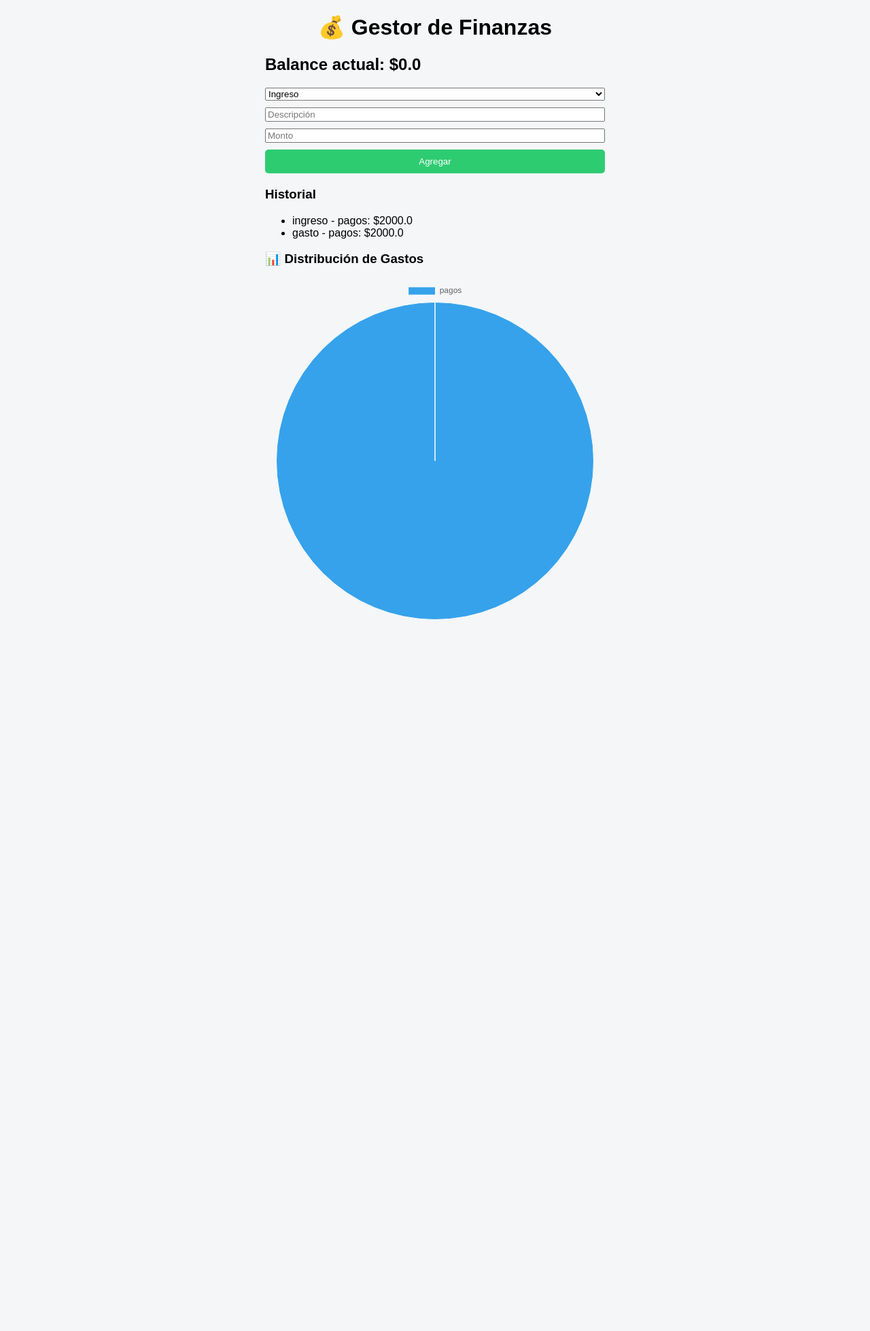
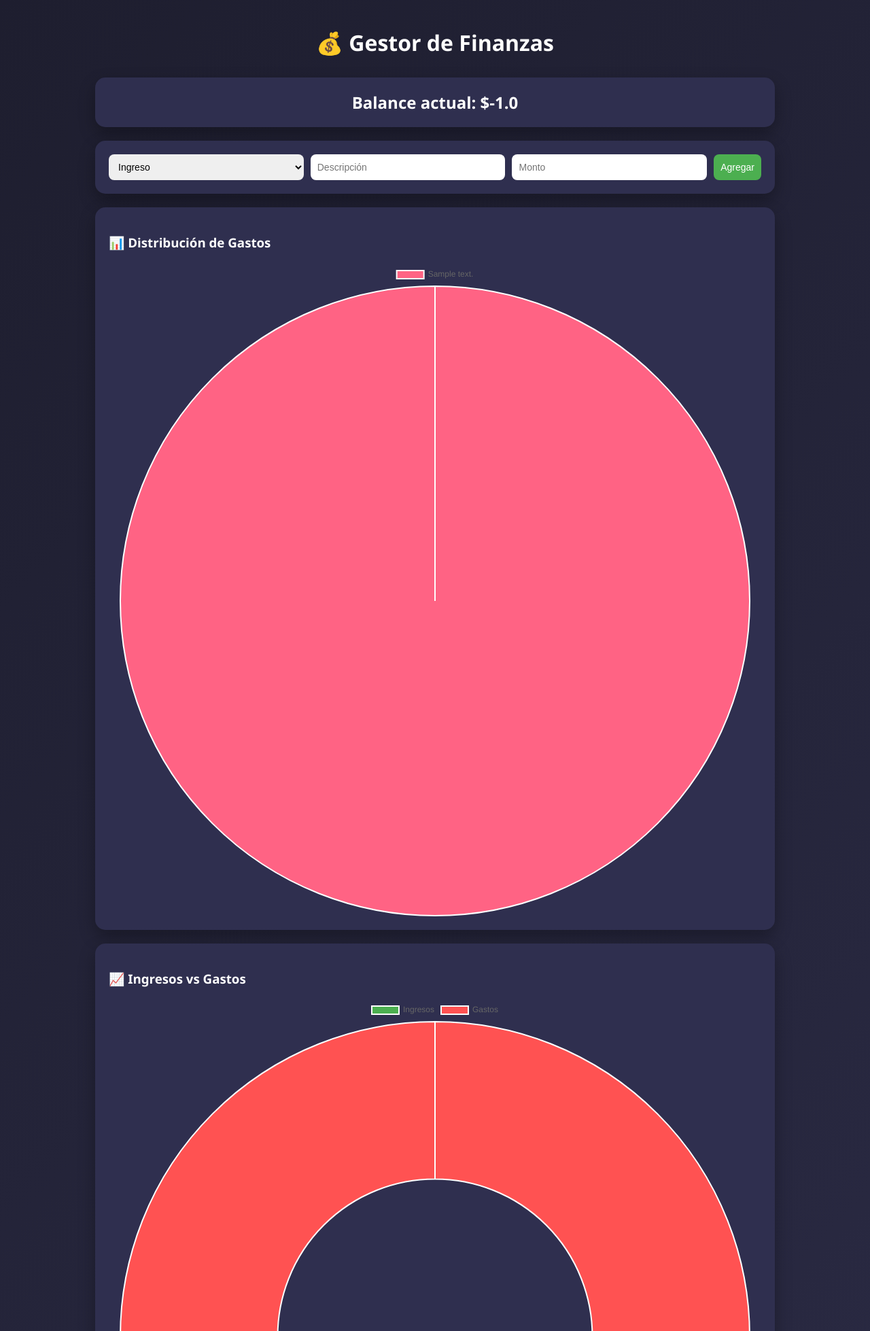
Before and after one commit to ZerotakuG/finanzas-app, a Flask app: page / in a window 1280 px wide. Shown: the top 1958 px of the page at 68% size. Before the commit the page ends 912 px from the top, so only its background shows below. Run offline with Flask 3, Linux system fonts and the light colour scheme; data comes from the database, SQL or seed files in the repository; tables that the repository leaves empty hold one stand-in row (values such as "Sample post").

Commit message:
mas profeshional

```diff
--- a/app.py
+++ b/app.py
@@ -1,10 +1,26 @@
 from flask import Flask, render_template, request, redirect
+from collections import defaultdict
 import sqlite3
 
+
 app = Flask(__name__)
+def crear_tabla():
+    conn = sqlite3.connect("finanzas.db")
+    cursor = conn.cursor()
+    cursor.execute("""
+        CREATE TABLE IF NOT EXISTS movimientos (
+            id INTEGER PRIMARY KEY AUTOINCREMENT,
+            tipo TEXT NOT NULL,
+            descripcion TEXT NOT NULL,
+            monto REAL NOT NULL
+        )
+    """)
+    conn.commit()
+    conn.close()
+crear_tabla()
 
 def init_db():
-    conn = sqlite3.connect("database.db")
+    conn = sqlite3.connect("finanzas.db")
     c = conn.cursor()
     c.execute('''CREATE TABLE IF NOT EXISTS movimientos (
                     id INTEGER PRIMARY KEY AUTOINCREMENT,
@@ -17,27 +33,41 @@ def init_db():
 
 @app.route("/")
 def index():
-    conn = sqlite3.connect("database.db")
-    c = conn.cursor()
-    c.execute("SELECT * FROM movimientos")
-    movimientos = c.fetchall()
+    conn = sqlite3.connect("finanzas.db")
+    cursor = conn.cursor()
 
-    # Calcular balance
-    balance = sum(m[3] if m[1] == "ingreso" else -m[3] for m in movimientos)
+    cursor.execute("SELECT * FROM movimientos")
+    movimientos = cursor.fetchall()
 
-    # Agrupar gastos por descripción
-    gastos = {}
+    ingresos = 0
+    gastos = 0
+    gastos_por_categoria = defaultdict(float)
+
     for m in movimientos:
-        if m[1] == "gasto":
-            gastos[m[2]] = gastos.get(m[2], 0) + m[3]
+        tipo = m[1]
+        descripcion = m[2]
+        monto = float(m[3])
+
+        if tipo == "ingreso":
+            ingresos += monto
+        else:
+            gastos += monto
+            gastos_por_categoria[descripcion] += monto
+
+    balance = ingresos - gastos
 
     conn.close()
 
-    return render_template("index.html",
-                           movimientos=movimientos,
-                           balance=balance,
-                           gastos_labels=list(gastos.keys()),
-                           gastos_data=list(gastos.values()))
+    return render_template(
+        "index.html",
+        movimientos=movimientos,
+        balance=balance,
+        ingresos=ingresos,
+        gastos=gastos,
+        categorias=list(gastos_por_categoria.keys()),
+        montos=list(gastos_por_categoria.values())
+    )
+
 
 @app.route("/agregar", methods=["POST"])
 def agregar():
@@ -45,7 +75,7 @@ def agregar():
     descripcion = request.form["descripcion"]
     monto = float(request.form["monto"])
 
-    conn = sqlite3.connect("database.db")
+    conn = sqlite3.connect("finanzas.db")
     c = conn.cursor()
     c.execute("INSERT INTO movimientos (tipo, descripcion, monto) VALUES (?, ?, ?)",
               (tipo, descripcion, monto))
--- a/static/style.css
+++ b/static/style.css
@@ -1,29 +1,81 @@
 body {
-    font-family: Arial, sans-serif;
-    max-width: 500px;
+    margin: 0;
+    font-family: 'Segoe UI', Tahoma, Geneva, Verdana, sans-serif;
+    background: linear-gradient(135deg, #1e1e2f, #2b2b45);
+    color: #fff;
+}
+
+.container {
+    max-width: 1000px;
     margin: auto;
-    background: #f4f6f8;
+    padding: 20px;
 }
 
 h1 {
+    text-align: center;
+    margin-bottom: 30px;
+}
+
+.card {
+    background: #2f2f4f;
+    padding: 20px;
+    border-radius: 15px;
+    margin-bottom: 20px;
+    box-shadow: 0 10px 25px rgba(0,0,0,0.3);
+}
+
+.balance {
+    font-size: 24px;
+    font-weight: bold;
     text-align: center;
 }
 
 form {
     display: flex;
-    flex-direction: column;
     gap: 10px;
-    margin-bottom: 20px;
+    flex-wrap: wrap;
+}
+
+input, select, button {
+    padding: 10px;
+    border-radius: 8px;
+    border: none;
+    font-size: 14px;
+}
+
+input, select {
+    flex: 1;
 }
 
 button {
-    background: #2ecc71;
+    background: #4CAF50;
     color: white;
-    border: none;
-    padding: 10px;
-    border-radius: 5px;
+    cursor: pointer;
+    transition: 0.2s;
 }
-canvas {
-    max-width: 100%;
-    margin-top: 20px;
+
+button:hover {
+    background: #45a049;
 }
+
+ul {
+    list-style: none;
+    padding: 0;
+}
+
+li {
+    display: flex;
+    justify-content: space-between;
+    padding: 8px 0;
+    border-bottom: 1px solid rgba(255,255,255,0.1);
+}
+
+.ingreso {
+    color: #4CAF50;
+    font-weight: bold;
+}
+
+.gasto {
+    color: #ff5252;
+    font-weight: bold;
+}
--- a/templates/index.html
+++ b/templates/index.html
@@ -5,9 +5,14 @@
     <link rel="stylesheet" href="/static/style.css">
 </head>
 <body>
+    <div class="container">
     <h1>💰 Gestor de Finanzas</h1>
-    <h2>Balance actual: ${{ balance }}</h2>
 
+    <div class="card">
+        <div class="balance">Balance actual: ${{ balance }}</div>
+    </div>
+
+    <div class="card">
         <form action="/agregar" method="POST">
             <select name="tipo">
                 <option value="ingreso">Ingreso</option>
@@ -17,35 +22,70 @@
             <input type="number" step="0.01" name="monto" placeholder="Monto" required>
             <button type="submit">Agregar</button>
         </form>
+    </div>
 
-    <h3>Historial</h3>
+    <div class="card">
+        <h3>📊 Distribución de Gastos</h3>
+        <canvas id="graficaGastos"></canvas>
+    </div>
+
+    <div class="card">
+        <h3>📈 Ingresos vs Gastos</h3>
+        <canvas id="graficaResumen"></canvas>
+    </div>
+
+    <div class="card">
+        <h3>📜 Historial</h3>
         <ul>
             {% for m in movimientos %}
             <li>
-                {{ m[1] }} - {{ m[2] }}: ${{ m[3] }}
+                <span>{{ m[2] }}</span>
+                <span class="{{ m[1] }}">{{ m[1] }}: ${{ m[3] }}</span>
             </li>
             {% endfor %}
         </ul>
-
-    <h3>📊 Distribución de Gastos</h3>
-<canvas id="graficaGastos"></canvas>
+    </div>
+</div>
 
 <script src="https://cdn.jsdelivr.net/npm/chart.js"></script>
+
 <script>
-    const ctx = document.getElementById('graficaGastos');
+    const categorias = {{ categorias | tojson }};
+    const montos = {{ montos | tojson }};
+    const ingresos = {{ ingresos }};
+    const gastos = {{ gastos }};
 
-    const grafica = new Chart(ctx, {
-        type: 'pie',
+    new Chart(document.getElementById("graficaGastos"), {
+        type: "pie",
         data: {
-            labels: {{ gastos_labels | tojson }},
+            labels: categorias,
             datasets: [{
-                label: 'Gastos',
-                data: {{ gastos_data | tojson }},
-                borderWidth: 1
+                data: montos,
+                backgroundColor: [
+                    "#ff6384",
+                    "#36a2eb",
+                    "#ffce56",
+                    "#4bc0c0",
+                    "#9966ff",
+                    "#ff9f40"
+                ]
+            }]
+        }
+    });
+
+    new Chart(document.getElementById("graficaResumen"), {
+        type: "doughnut",
+        data: {
+            labels: ["Ingresos", "Gastos"],
+            datasets: [{
+                data: [ingresos, gastos],
+                backgroundColor: ["#4CAF50", "#ff5252"]
             }]
         }
     });
 </script>
 
+
+
 </body>
 </html>
```
Also changed, not shown: database.db (deleted), finanzas.db (added). Lines whose indentation alone changed are shown as unchanged.
